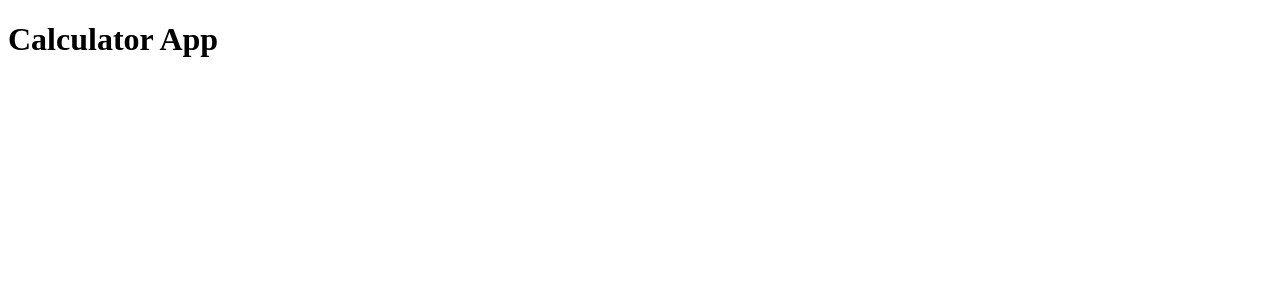
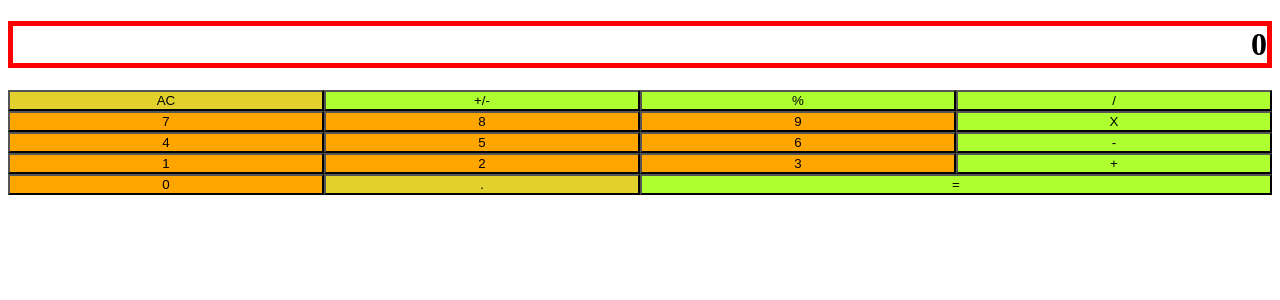
Before and after one commit to gasb150/Calculator, a React (Create React App) app: page / in a window 1280 px wide. Shown: the top 300 px of the page. Built offline with nearby package versions, Linux system fonts and the light colour scheme.

Commit message:
Add styles

```diff
--- /dev/null
+++ b/src/components/App.js
@@ -0,0 +1,14 @@
+import React, { Fragment } from 'react';
+import ButtonPanel from './ButtonPanel';
+import Display from './Display';
+
+const result = '0';
+const App = () => (
+  <>
+    <Display result={result} />
+    <ButtonPanel />
+
+  </>
+);
+
+export default App;
--- /dev/null
+++ b/src/components/Button.js
@@ -0,0 +1,20 @@
+import React from 'react';
+import PropTypes from 'prop-types';
+
+const Button = (props) => {
+  const { buttonName, type } = props;
+
+  return (
+    <button className={type}>{buttonName}</button>
+  );
+};
+
+Button.propTypes = {
+  buttonName: PropTypes.string,
+};
+
+Button.defaultProps = {
+  buttonName: null,
+};
+
+export default Button;
--- /dev/null
+++ b/src/components/ButtonPanel.js
@@ -0,0 +1,40 @@
+import React, { Fragment } from 'react';
+import Button from './Button';
+import '../style/ButtonPanel.css';
+
+const ButtonPanel = () => (
+  <>
+    <div className="d-grid">
+      <Button buttonName="AC" type="sp" />
+      <Button buttonName="+/-" type="op"/>
+      <Button buttonName="%" type="op"/>
+      <Button buttonName="/" type="op"/>
+    </div>
+    <div className="d-grid">
+      <Button buttonName="7" type="num"/>
+      <Button buttonName="8" type="num"/>
+      <Button buttonName="9" type="num"/>
+      <Button buttonName="X" type="op"/>
+    </div>
+    <div className="d-grid">
+      <Button buttonName="4" type="num"/>
+      <Button buttonName="5" type="num"/>
+      <Button buttonName="6" type="num"/>
+      <Button buttonName="-" type="op"/>
+    </div>
+    <div className="d-grid">
+      <Button buttonName="1" type="num"/>
+      <Button buttonName="2" type="num"/>
+      <Button buttonName="3" type="num"/>
+      <Button buttonName="+" type="op"/>
+    </div>
+    <div className="d-grid-last">
+      <Button buttonName="0" type="num"/>
+      <Button buttonName="." type="sp" />
+      <Button buttonName="=" type="op"/>
+
+    </div>
+  </>
+);
+
+export default ButtonPanel;
--- /dev/null
+++ b/src/components/Display.js
@@ -0,0 +1,21 @@
+import React from 'react';
+import PropTypes from 'prop-types';
+
+const Display = (props) => {
+  const { result } = props;
+  return (
+    <h1 className="display-value">
+      {result}
+    </h1>
+  );
+};
+
+Display.propTypes = {
+  result: PropTypes.string,
+};
+
+Display.defaultProps = {
+  result: '0',
+};
+
+export default Display;
--- a/src/index.js
+++ b/src/index.js
@@ -1,11 +1,6 @@
 import React from 'react';
 import ReactDOM from 'react-dom';
-
-const App = () => (
-  <div>
-    <h1>Calculator App</h1>
-  </div>
-);
+import App from './components/App';
 
 ReactDOM.render(
   <App />,
--- /dev/null
+++ b/src/style/ButtonPanel.css
@@ -0,0 +1,22 @@
+.display-value{
+  border: red 5px solid;
+  text-align: end;
+}
+.d-grid{
+  display: grid;
+  grid-template-columns: repeat(4, 1fr);
+}
+
+.d-grid-last{
+  display: grid;
+  grid-template-columns: 1fr 1fr 2fr;
+}
+.num{
+  background-color: orange;
+}
+.op{
+  background-color: greenyellow;
+}
+.sp{
+  background-color: rgb(226, 208, 45);
+}
```
Also changed, not shown: src/style/components/App.js (deleted, +0 -16 lines), src/style/components/Button.js (deleted, +0 -13 lines), src/style/components/ButtonPanel.js (deleted, +0 -26 lines), src/style/components/Display.js (deleted, +0 -12 lines).
